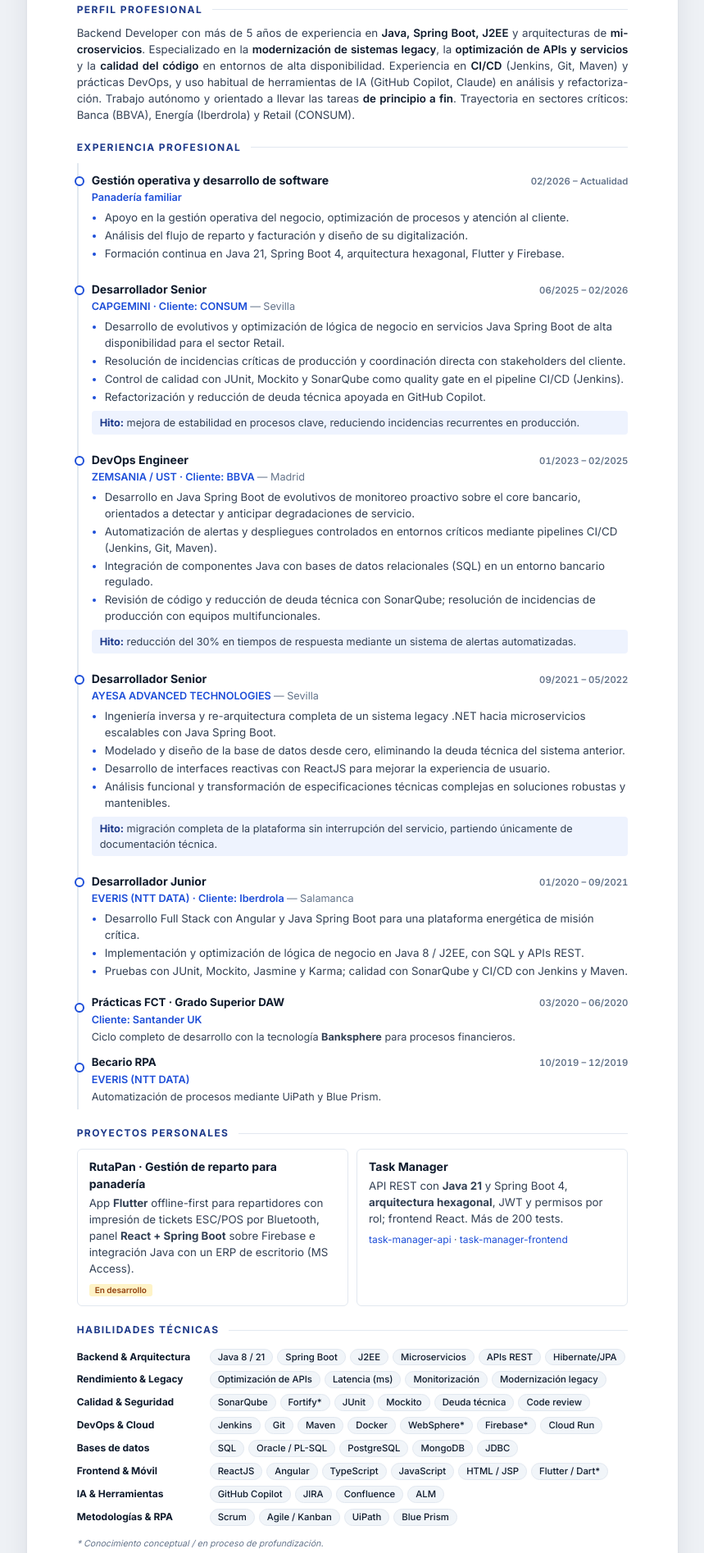
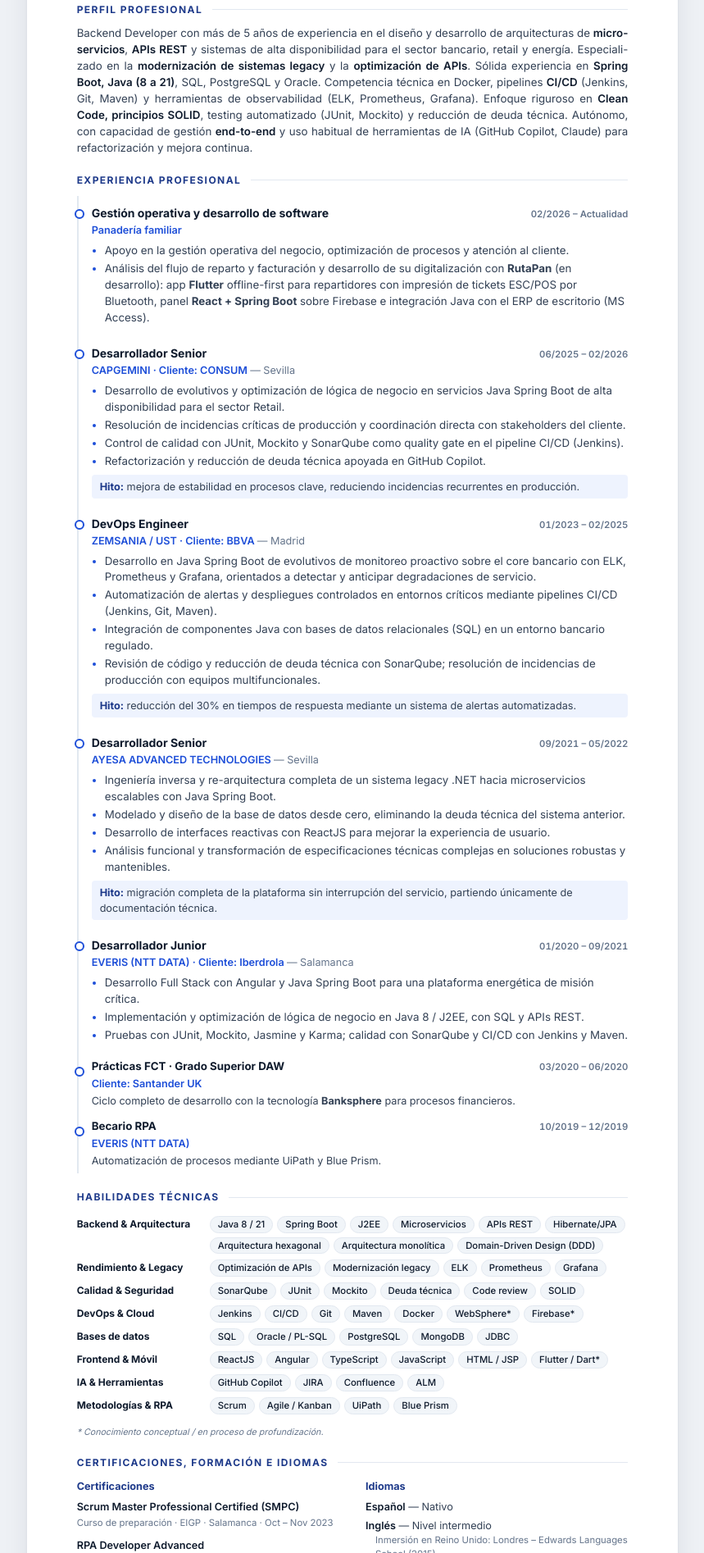
Before and after one commit to janlo-dev/cv-janeila, a plain HTML site: page index.html in a window 1280 px wide. Shown: the part 245-2139 px from the top of the page at 82% size, without its empty margins (210-1069 px from the left). Drawn offline with Linux system fonts and the light colour scheme.

Commit message:
actualiza perfil, habilidades y experiencia del CV para ATS (ES y EN)
Co-Authored-By: Claude Sonnet 5.5 <noreply@anthropic.com>

```diff
--- a/index.html
+++ b/index.html
@@ -713,14 +713,16 @@
             <section>
                 <h2>Perfil profesional</h2>
                 <p class="summary">
-                    Backend Developer con más de 5 años de experiencia en <strong>Java, Spring Boot, J2EE</strong> y
-                    arquitecturas de <strong>microservicios</strong>. Especializado en la <strong>modernización de
-                        sistemas legacy</strong>, la <strong>optimización de APIs y servicios</strong> y la
-                    <strong>calidad del código</strong> en entornos de alta disponibilidad. Experiencia en
-                    <strong>CI/CD</strong> (Jenkins, Git, Maven) y prácticas DevOps, y uso habitual de herramientas de
-                    IA (GitHub Copilot, Claude) en análisis y refactorización. Trabajo autónomo y orientado a llevar
-                    las tareas <strong>de principio a fin</strong>. Trayectoria en sectores críticos: Banca (BBVA),
-                    Energía (Iberdrola) y Retail (CONSUM).
+                    Backend Developer con más de 5 años de experiencia en el diseño y desarrollo de arquitecturas de
+                    <strong>microservicios</strong>, <strong>APIs REST</strong> y sistemas de alta disponibilidad para el
+                    sector bancario, retail y energía. Especializado en la <strong>modernización de sistemas
+                    legacy</strong> y la <strong>optimización de APIs</strong>. Sólida experiencia en
+                    <strong>Spring Boot, Java (8 a 21)</strong>, SQL, PostgreSQL y Oracle. Competencia técnica en Docker,
+                    pipelines <strong>CI/CD</strong> (Jenkins, Git, Maven) y herramientas de observabilidad (ELK,
+                    Prometheus, Grafana). Enfoque riguroso en <strong>Clean Code, principios SOLID</strong>, testing
+                    automatizado (JUnit, Mockito) y reducción de deuda técnica. Autónomo, con capacidad de gestión
+                    <strong>end-to-end</strong> y uso habitual de herramientas de IA (GitHub Copilot, Claude) para
+                    refactorización y mejora continua.
                 </p>
             </section>
 
@@ -735,8 +737,10 @@
                     <div class="org">Panadería familiar</div>
                     <ul>
                         <li>Apoyo en la gestión operativa del negocio, optimización de procesos y atención al cliente.</li>
-                        <li>Análisis del flujo de reparto y facturación y diseño de su digitalización.</li>
-                        <li>Formación continua en Java 21, Spring Boot 4, arquitectura hexagonal, Flutter y Firebase.</li>
+                        <li>Análisis del flujo de reparto y facturación y desarrollo de su digitalización con <strong>RutaPan</strong>
+                            (en desarrollo): app <strong>Flutter</strong> offline-first para repartidores con impresión de
+                            tickets ESC/POS por Bluetooth, panel <strong>React + Spring Boot</strong> sobre Firebase e
+                            integración Java con el ERP de escritorio (MS Access).</li>
                     </ul>
                 </article>
 
@@ -766,8 +770,8 @@
                     </div>
                     <div class="org">ZEMSANIA / UST · Cliente: BBVA <span class="place">— Madrid</span></div>
                     <ul>
-                        <li>Desarrollo en Java Spring Boot de evolutivos de monitoreo proactivo sobre el core bancario,
-                            orientados a detectar y anticipar degradaciones de servicio.</li>
+                        <li>Desarrollo en Java Spring Boot de evolutivos de monitoreo proactivo sobre el core bancario con
+                            ELK, Prometheus y Grafana, orientados a detectar y anticipar degradaciones de servicio.</li>
                         <li>Automatización de alertas y despliegues controlados en entornos críticos mediante pipelines
                             CI/CD (Jenkins, Git, Maven).</li>
                         <li>Integración de componentes Java con bases de datos relacionales (SQL) en un entorno bancario
@@ -834,44 +838,19 @@
             </section>
 
             <section>
-                <h2>Proyectos personales</h2>
-                <div class="projects">
-                    <div class="project">
-                        <h3>RutaPan · Gestión de reparto para panadería</h3>
-                        <p>App <strong>Flutter</strong> offline-first para repartidores con impresión de tickets ESC/POS
-                            por Bluetooth, panel <strong>React + Spring Boot</strong> sobre Firebase e integración Java
-                            con un ERP de escritorio (MS Access).</p>
-                        <div class="links"><span class="tag">En desarrollo</span></div>
-                    </div>
-                    <div class="project">
-                        <h3>Task Manager</h3>
-                        <p>API REST con <strong>Java 21</strong> y Spring Boot 4, <strong>arquitectura hexagonal</strong>,
-                            JWT y permisos por rol; frontend React. Más de 200 tests.</p>
-                        <div class="links">
-                            <a href="https://github.com/janlo-dev/task-manager-api" target="_blank"
-                                rel="noopener noreferrer">task-manager-api</a>
-                            ·
-                            <a href="https://github.com/janlo-dev/task-manager-frontend" target="_blank"
-                                rel="noopener noreferrer">task-manager-frontend</a>
-                        </div>
-                    </div>
-                </div>
-            </section>
-
-            <section>
                 <h2>Habilidades técnicas</h2>
                 <dl class="skills">
                     <dt>Backend &amp; Arquitectura</dt>
-                    <dd><span class="chip">Java 8 / 21</span><span class="chip">Spring Boot</span><span class="chip">J2EE</span><span class="chip">Microservicios</span><span class="chip">APIs REST</span><span class="chip">Hibernate/JPA</span></dd>
+                    <dd><span class="chip">Java 8 / 21</span><span class="chip">Spring Boot</span><span class="chip">J2EE</span><span class="chip">Microservicios</span><span class="chip">APIs REST</span><span class="chip">Hibernate/JPA</span><span class="chip">Arquitectura hexagonal</span><span class="chip">Arquitectura monolítica</span><span class="chip">Domain-Driven Design (DDD)</span></dd>
 
                     <dt>Rendimiento &amp; Legacy</dt>
-                    <dd><span class="chip">Optimización de APIs</span><span class="chip">Latencia (ms)</span><span class="chip">Monitorización</span><span class="chip">Modernización legacy</span></dd>
+                    <dd><span class="chip">Optimización de APIs</span><span class="chip">Modernización legacy</span><span class="chip">ELK</span><span class="chip">Prometheus</span><span class="chip">Grafana</span></dd>
 
                     <dt>Calidad &amp; Seguridad</dt>
-                    <dd><span class="chip">SonarQube</span><span class="chip">Fortify*</span><span class="chip">JUnit</span><span class="chip">Mockito</span><span class="chip">Deuda técnica</span><span class="chip">Code review</span></dd>
+                    <dd><span class="chip">SonarQube</span><span class="chip">JUnit</span><span class="chip">Mockito</span><span class="chip">Deuda técnica</span><span class="chip">Code review</span><span class="chip">SOLID</span></dd>
 
                     <dt>DevOps &amp; Cloud</dt>
-                    <dd><span class="chip">Jenkins</span><span class="chip">Git</span><span class="chip">Maven</span><span class="chip">Docker</span><span class="chip">WebSphere*</span><span class="chip">Firebase*</span><span class="chip">Cloud Run</span></dd>
+                    <dd><span class="chip">Jenkins</span><span class="chip">CI/CD</span><span class="chip">Git</span><span class="chip">Maven</span><span class="chip">Docker</span><span class="chip">WebSphere*</span><span class="chip">Firebase*</span></dd>
 
                     <dt>Bases de datos</dt>
                     <dd><span class="chip">SQL</span><span class="chip">Oracle / PL-SQL</span><span class="chip">PostgreSQL</span><span class="chip">MongoDB</span><span class="chip">JDBC</span></dd>
@@ -956,13 +935,15 @@
             <section>
                 <h2>Professional summary</h2>
                 <p class="summary">
-                    Backend Developer with 5+ years of experience in <strong>Java, Spring Boot, J2EE</strong> and
-                    <strong>microservices</strong> architectures. Specialized in <strong>legacy system
-                        modernization</strong>, <strong>API and service optimization</strong> and <strong>code
-                        quality</strong> in high-availability environments. Experienced in <strong>CI/CD</strong>
-                    (Jenkins, Git, Maven) and DevOps practices, with daily use of AI tools (GitHub Copilot, Claude) for
-                    analysis and refactoring. Autonomous and used to owning tasks <strong>end to end</strong>. Track
-                    record in critical sectors: Banking (BBVA), Energy (Iberdrola) and Retail (CONSUM).
+                    Backend Developer with 5+ years of experience designing and building <strong>microservices</strong>
+                    architectures, <strong>REST APIs</strong> and high-availability systems for the banking, retail and
+                    energy sectors. Specialized in <strong>legacy system modernization</strong> and <strong>API
+                    optimization</strong>. Strong experience in <strong>Spring Boot, Java (8 to 21)</strong>, SQL,
+                    PostgreSQL and Oracle. Technical proficiency in Docker, <strong>CI/CD</strong> pipelines (Jenkins,
+                    Git, Maven) and observability tools (ELK, Prometheus, Grafana). Rigorous approach to <strong>Clean
+                    Code, SOLID principles</strong>, automated testing (JUnit, Mockito) and technical debt reduction.
+                    Autonomous, with <strong>end-to-end</strong> ownership and daily use of AI tools (GitHub Copilot,
+                    Claude) for refactoring and continuous improvement.
                 </p>
             </section>
 
@@ -977,8 +958,10 @@
                     <div class="org">Family bakery</div>
                     <ul>
                         <li>Supported business operations, process optimization and customer service.</li>
-                        <li>Analyzed the delivery and invoicing workflow and designed its digitalization.</li>
-                        <li>Ongoing training in Java 21, Spring Boot 4, hexagonal architecture, Flutter and Firebase.</li>
+                        <li>Analyzed the delivery and invoicing workflow and built its digitalization with <strong>RutaPan</strong>
+                            (in progress): offline-first <strong>Flutter</strong> app for delivery drivers with ESC/POS
+                            ticket printing over Bluetooth, <strong>React + Spring Boot</strong> dashboard on Firebase and
+                            Java integration with the desktop ERP (MS Access).</li>
                     </ul>
                 </article>
 
@@ -1008,8 +991,8 @@
                     </div>
                     <div class="org">ZEMSANIA / UST · Client: BBVA <span class="place">— Madrid</span></div>
                     <ul>
-                        <li>Developed proactive monitoring features in Java Spring Boot for the core banking platform,
-                            aimed at detecting and anticipating service degradation.</li>
+                        <li>Developed proactive monitoring features in Java Spring Boot for the core banking platform using
+                            ELK, Prometheus and Grafana, aimed at detecting and anticipating service degradation.</li>
                         <li>Automated alerts and controlled deployments in critical environments through CI/CD pipelines
                             (Jenkins, Git, Maven).</li>
                         <li>Integrated Java components with relational databases (SQL) in a regulated banking
@@ -1076,44 +1059,19 @@
             </section>
 
             <section>
-                <h2>Personal projects</h2>
-                <div class="projects">
-                    <div class="project">
-                        <h3>RutaPan · Bakery delivery management</h3>
-                        <p>Offline-first <strong>Flutter</strong> app for delivery drivers with ESC/POS ticket printing
-                            over Bluetooth, <strong>React + Spring Boot</strong> dashboard on Firebase and Java integration
-                            with a desktop ERP (MS Access).</p>
-                        <div class="links"><span class="tag">In progress</span></div>
-                    </div>
-                    <div class="project">
-                        <h3>Task Manager</h3>
-                        <p>REST API with <strong>Java 21</strong> and Spring Boot 4, <strong>hexagonal architecture</strong>,
-                            JWT and role-based permissions; React frontend. 200+ tests.</p>
-                        <div class="links">
-                            <a href="https://github.com/janlo-dev/task-manager-api" target="_blank"
-                                rel="noopener noreferrer">task-manager-api</a>
-                            ·
-                            <a href="https://github.com/janlo-dev/task-manager-frontend" target="_blank"
-                                rel="noopener noreferrer">task-manager-frontend</a>
-                        </div>
-                    </div>
-                </div>
-            </section>
-
-            <section>
                 <h2>Technical skills</h2>
                 <dl class="skills">
                     <dt>Backend &amp; Architecture</dt>
-                    <dd><span class="chip">Java 8 / 21</span><span class="chip">Spring Boot</span><span class="chip">J2EE</span><span class="chip">Microservices</span><span class="chip">REST APIs</span><span class="chip">Hibernate/JPA</span></dd>
+                    <dd><span class="chip">Java 8 / 21</span><span class="chip">Spring Boot</span><span class="chip">J2EE</span><span class="chip">Microservices</span><span class="chip">REST APIs</span><span class="chip">Hibernate/JPA</span><span class="chip">Hexagonal architecture</span><span class="chip">Monolithic architecture</span><span class="chip">Domain-Driven Design (DDD)</span></dd>
 
                     <dt>Performance &amp; Legacy</dt>
-                    <dd><span class="chip">API optimization</span><span class="chip">Latency (ms)</span><span class="chip">Proactive monitoring</span><span class="chip">Legacy modernization</span></dd>
+                    <dd><span class="chip">API optimization</span><span class="chip">Legacy modernization</span><span class="chip">ELK</span><span class="chip">Prometheus</span><span class="chip">Grafana</span></dd>
 
                     <dt>Quality &amp; Security</dt>
-                    <dd><span class="chip">SonarQube</span><span class="chip">Fortify*</span><span class="chip">JUnit</span><span class="chip">Mockito</span><span class="chip">Technical debt</span><span class="chip">Code review</span></dd>
+                    <dd><span class="chip">SonarQube</span><span class="chip">JUnit</span><span class="chip">Mockito</span><span class="chip">Technical debt</span><span class="chip">Code review</span><span class="chip">SOLID</span></dd>
 
                     <dt>DevOps &amp; Cloud</dt>
-                    <dd><span class="chip">Jenkins</span><span class="chip">Git</span><span class="chip">Maven</span><span class="chip">Docker</span><span class="chip">WebSphere*</span><span class="chip">Firebase*</span><span class="chip">Cloud Run</span></dd>
+                    <dd><span class="chip">Jenkins</span><span class="chip">CI/CD</span><span class="chip">Git</span><span class="chip">Maven</span><span class="chip">Docker</span><span class="chip">WebSphere*</span><span class="chip">Firebase*</span></dd>
 
                     <dt>Databases</dt>
                     <dd><span class="chip">SQL</span><span class="chip">Oracle / PL-SQL</span><span class="chip">PostgreSQL</span><span class="chip">MongoDB</span><span class="chip">JDBC</span></dd>
```
